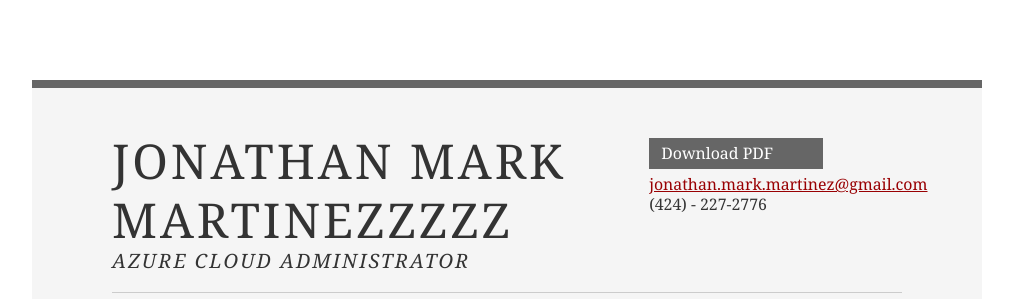
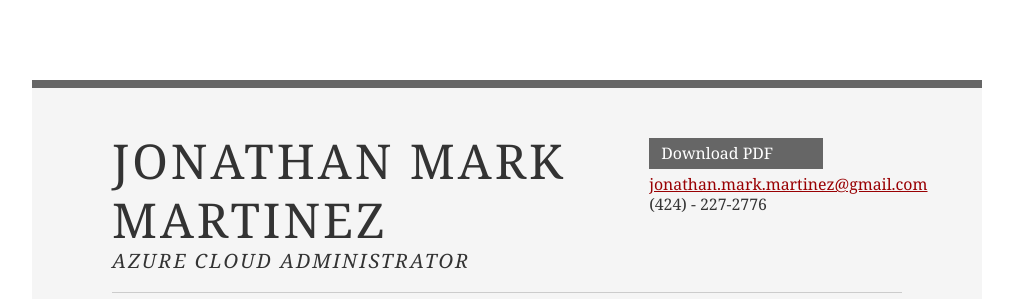
Before and after one commit to jonage00/CloudResumeChallenge, a website: page frontend/index.html in a window 1280 px wide. Shown: the top 299 px of the page, without its empty margins (133-1146 px from the left). Drawn offline with Linux system fonts and the light colour scheme; no server answers.

Commit message:
Changes to html

```diff
--- a/frontend/index.html
+++ b/frontend/index.html
@@ -20,7 +20,7 @@
 		<div id="hd">
 			<div class="yui-gc">
 				<div class="yui-u first">
-					<h1>Jonathan Mark Martinezzzzz</h1>
+					<h1>Jonathan Mark Martinez</h1>
 					<h2>Azure Cloud Administrator</h2>
 				</div>
 
```
